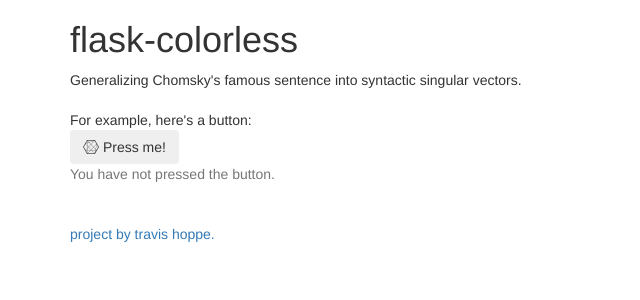
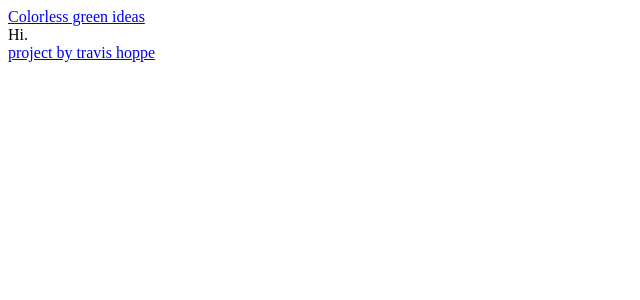
Before and after one commit to thoppe/Colorless-Green-Ideas, a Flask app: page / in a window 1280 px wide. Shown: the top 300 px of the page, without its empty margins (0-640 px from the left). Run offline with Flask 2, Linux system fonts and the light colour scheme; some libraries are stand-ins or nearby versions.

Commit message:
Work in progress

```diff
--- a/app.py
+++ b/app.py
@@ -15,9 +15,10 @@ def front_page():
 
     args = {}
     args["intro_text"] = "Generalizing Chomsky's famous sentence into syntactic singular vectors."
-    args["title"]      = "flask-colorless"
+    args["title"]      = "Colorless green ideas"
     args["author"]     = "travis hoppe"
     args["author_url"] = "http://thoppe.github.io"
+    args["project_url"] = "https://github.com/thoppe/Colorless-Green-Ideas"
     args["button_status"] = "You have not pressed the button."
 
     if request.method == 'GET':
--- a/templates/index.html
+++ b/templates/index.html
@@ -1,14 +1,64 @@
+<!DOCTYPE html>
+<html>
+  <head>
 
-{% extends "layout.html" %}
-{% block body %}
+    <link rel="shortcut icon"
+          href="{{ url_for('static', filename='trans_flavico.png') }}">
 
-<div class="container">
+    <title>{{title}}</title>
+    <link rel=stylesheet type=text/css
+          href="{{url_for('static', filename='viewer.css')}}">
 
+    <link rel="stylesheet"
+          href="//maxcdn.bootstrapcdn.com/font-awesome/4.3.0/css/font-awesome.min.css">
+
+    <meta name="viewport"
+          content="width=device-width, initial-scale=1.0">
+
+  </head>
+  <body>
+
+    <div class="container">
+
+
+      <div class="header">
+        <a href="{{project_url}}">
+          {{title}}
+        </a>
+      </div>
+
+
+      <div class="content">
+        Hi.
+      </div>
+
+      <div class="footer">
+        <a href="http://thoppe.github.io/">project by travis hoppe</a>
+      </div>
+
+
+
+    </div>
+
+
+  </body>
+</html>
+
+<!---
+  <a>
   <h1 id="big-title">{{title}}</h1>
+  </a>
 
-  {{intro_text}}
+  Generalizing Chomsky's
+  <a href="https://en.wikipedia.org/wiki/Colorless_green_ideas_sleep_furiously">famous sentence</a>
+  into syntactic singular vectors. Refresh for more semantically precise nonsense.
 
   </br> </br>
+
+  <div style="font-family: 'Vollkorn', serif;">
+    <h2>unrestricted explicit polouse</h2>
+  </div>
+  {{colorless_results}}
 
   For example, here's a button:
   <form method=post class="pure-form">
@@ -32,4 +82,5 @@
 
 </div>
 
-{% endblock %}
+ endblock %}
+--->
--- a/templates/layout.html
+++ b/templates/layout.html
@@ -15,6 +15,8 @@
 
     <link rel="stylesheet"
           href="https://maxcdn.bootstrapcdn.com/bootswatch/3.3.5/cosmo/bootstrap.min.css">
+
+    <link href='https://fonts.googleapis.com/css?family=Vollkorn' rel='stylesheet' type='text/css'>
 
     <meta name="viewport"
           content="width=device-width, initial-scale=1.0">
```
